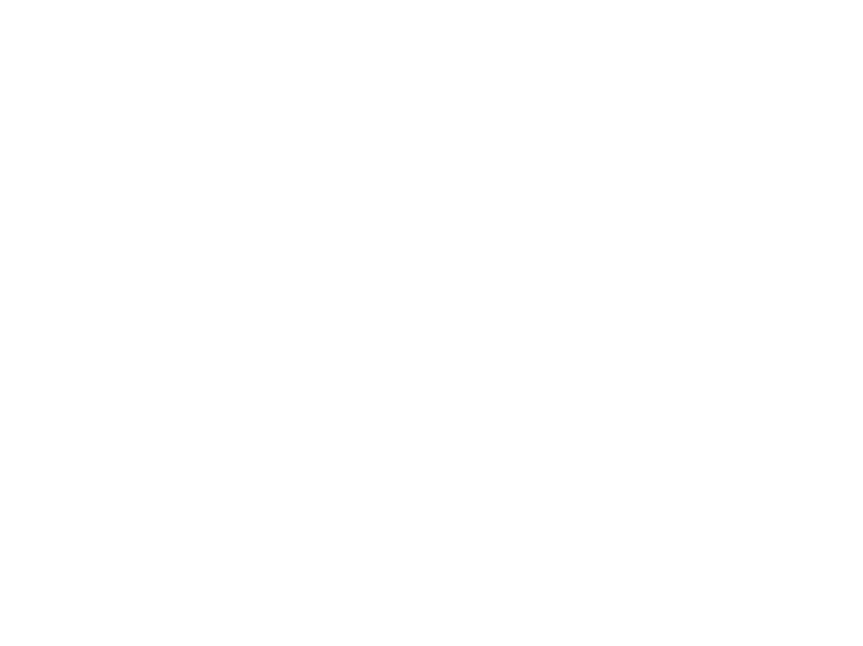
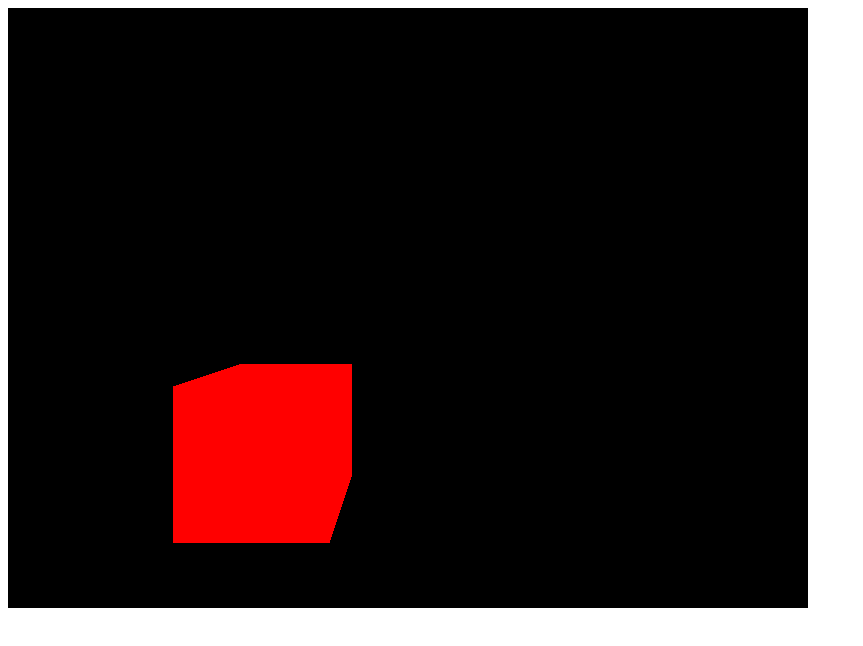
Before and after one commit to LaloCo/MyFirstThreeJSProject, a plain HTML site: page index.html in a window 1280 px wide. Shown: the whole page, without its empty margins (0-863 px from the left). Drawn offline with Linux system fonts and the light colour scheme.

Commit message:
Display a red cube

```diff
--- a/index.html
+++ b/index.html
@@ -7,6 +7,7 @@
     <title>03 - Basic 3D Scene</title>
 </head>
 <body>
+    <canvas class="webgl"></canvas>
     <script src="./three.min.js"></script> <!-- important to load before my scripts -->
     <script src="./script.js"></script>
 </body>
--- a/script.js
+++ b/script.js
@@ -1 +1,24 @@
-console.log("Hello Three.js!!!")
+const scene = new THREE.Scene()
+
+const geometry = new THREE.BoxGeometry(1, 1, 1) // width, height, depth
+const material = new THREE.MeshBasicMaterial({ color: 0xff0000 })
+const cube = new THREE.Mesh(geometry, material)
+
+const sizes = {
+    width: 800,
+    height: 600
+}
+const camera = new THREE.PerspectiveCamera(75, sizes.width / sizes.height) // degrees & aspect ratio
+camera.position.z = 3 // three times thee size of cube (which is 1x1x1 as set)
+camera.position.x = 1
+camera.position.y = 1
+
+scene.add(cube)
+scene.add(camera)
+
+const canvas = document.querySelector('.webgl')
+const renderer = new THREE.WebGLRenderer({
+    canvas: canvas
+})
+renderer.setSize(sizes.width, sizes.height)
+renderer.render(scene, camera)
```
